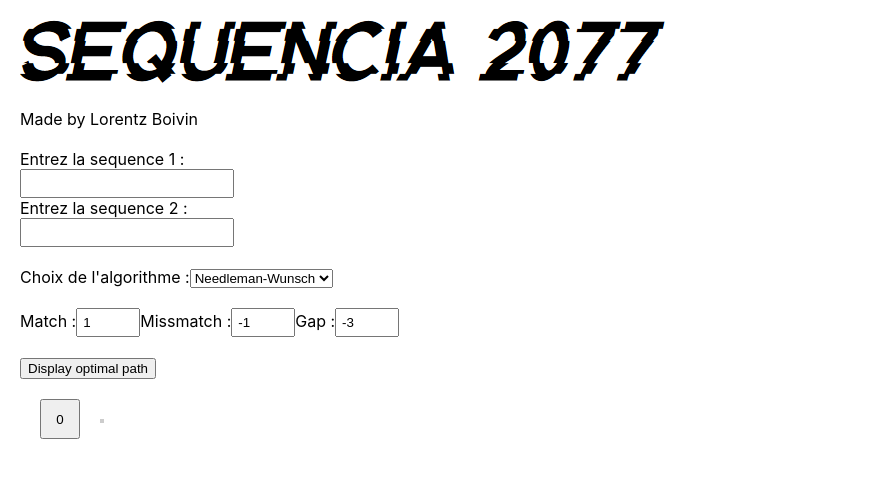
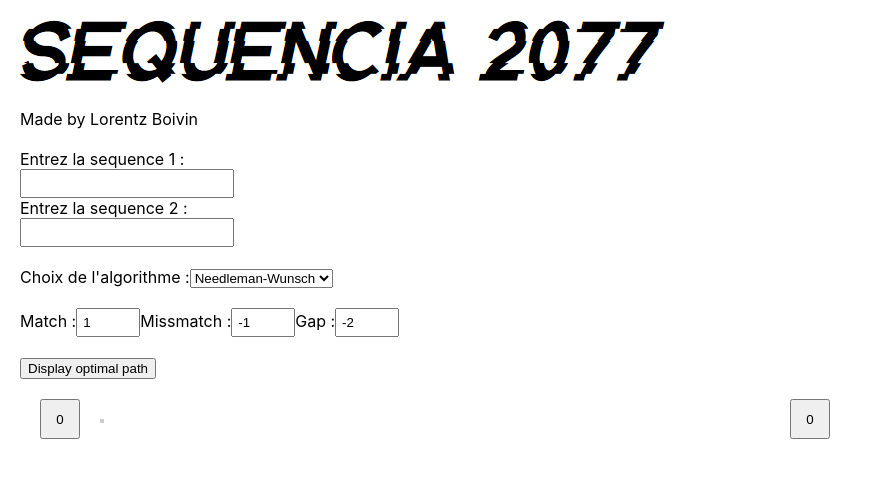
Before and after one commit to Lorzi/Sequencia, a React (Create React App) app: page / in a window 1280 px wide. Shown: the top 478 px of the page, without its empty margins (0-873 px from the left). Built offline with nearby package versions, Linux system fonts and the light colour scheme.

Commit message:
Major Update - Adding Working and reliable with good complexity "ArrowedMatrix" under the file name "NeedleManOptimalPath_V2" (change the name later ?)

```diff
--- a/src/App.js
+++ b/src/App.js
@@ -6,6 +6,7 @@ import {determineOptimalTraceback} from "./NeedleManOptimalPath";
 import {determineArrowMatrix} from "./ArrowMatrix";
 import {LetterLine} from "./LetterLine";
 import sequenciaImage from "./glitch-goblin.png"
+import {determineArrowedMatrix} from "./NeedleManOptimalPath_V2";
 
 
 export default function App(){
@@ -13,7 +14,7 @@ export default function App(){
     let [sequence2 ,setSequence2] = useState('')
     let [match,setMatch] = useState(1)
     let [missmatch ,setMissmatch] = useState(-1)
-    let [gap,setGap]=useState(-3)
+    let [gap,setGap]=useState(-2)
 
     const [selectedAlgorithm, setSelectedAlgorithm] = useState("Needleman-Wunsch");
 
@@ -21,8 +22,8 @@ export default function App(){
     let matrixTestData = NeedleManWunschScript(sequence1,sequence2,match,missmatch,gap) //liste qui contient la matrice de Substitution et la matrice transformée
     let matrixFinal = matrixTestData[1]; //Matrice transformée
     let optPath = determineOptimalTraceback(sequence1,sequence2,matrixTestData[0],matrixFinal,match) //Liste qui contient l'ensemble des points qui sont issus du chemin optimal
-    let arrowedMatrix = matrixTestData[0]
-    //let arrowedMatrix = determineArrowMatrix(sequence1,sequence2,matrixTestData[0],matrixFinal,match)
+    //let arrowedMatrix = matrixTestData[0]
+    let arrowedMatrix = determineArrowedMatrix(sequence1,sequence2,matrixTestData[0],matrixFinal,match,gap,missmatch)
     //Matrice affichée sous forme de bouton en html
     const [displayed_matrix,setDisplayedMatrix] = useState(
         <div className="matrix-row">
--- a/src/NeedleManOptimalPath.js
+++ b/src/NeedleManOptimalPath.js
@@ -17,8 +17,8 @@ export function determineOptimalTraceback(S1,S2,subMatrix,transfMatrix,match){
         else{
             if(transfMatrix[y-1][x] > transfMatrix[y][x-1]){
                 if(transfMatrix[y-1][x]>transfMatrix[y-1][x-1]){
-                    path.push([y-1,x]);
                     y-=1;
+                    path.push([y,x]);
                 }
                 else{
                     x-=1;
@@ -28,8 +28,9 @@ export function determineOptimalTraceback(S1,S2,subMatrix,transfMatrix,match){
             }
             else{
                 if(transfMatrix[y][x-1] > transfMatrix[y-1][x-1]){
-                    path.push([y,x-1]);
                     x-=1;
+                    path.push([y,x]);
+
                 }
                 else{
                     x-=1;
--- /dev/null
+++ b/src/NeedleManOptimalPath_V2.js
@@ -0,0 +1,52 @@
+export function determineArrowedMatrix(S1,S2,subMatrix,transfMatrix,match,gap,missmatch){
+    let y = S1.length, x= S2.length;
+
+    //CREATION MATRICE FLECHE INITIALISEE DE ZERO
+    let arrowedMatrix = [];
+    // Ajout de lignes à la matrice
+    for (let i = 0; i < y+1; i++) {
+        arrowedMatrix[i] = [];
+        //ajout colonne
+        for (let j = 0; j < x+1; j++) {
+            arrowedMatrix[i][j] = 0;
+        }
+    }
+
+    while (y!==0){
+        while (x!==0){
+            let arrowWord ="";
+            //CAS VERTICAL
+            if(transfMatrix[y-1][x] + gap === transfMatrix[y][x]){
+                arrowWord = arrowWord + "↑";
+            }
+            //CAS DIAGONAL
+                //CAS MATCH
+            if(subMatrix[y-1][x-1]===match){
+                if(transfMatrix[y-1][x-1] + match === transfMatrix[y][x]){
+                    arrowWord = arrowWord + "↖";
+                }
+            }
+                //CAS MISSMATCH
+            if(subMatrix[y-1][x-1]!==match){
+                if(transfMatrix[y-1][x-1] + missmatch === transfMatrix[y][x]){
+                    arrowWord = arrowWord + "↖";
+                }
+            }
+            //CAS HORIZONTAL
+            if(transfMatrix[y][x-1] + gap === transfMatrix[y][x]){
+                arrowWord = arrowWord + "←";
+            }
+            //TOTAL WORD + PUSH DANS LA MATRICE LES FLECHES
+            arrowedMatrix[y][x] = arrowWord;
+
+            //DECREMENTER X
+            x-=1;
+            }
+        y-=1;
+        x = S2.length;
+        }
+        //DECREMENTER Y ET INCREMENTER X DE TAILLE S2
+
+
+    return arrowedMatrix;
+}
```
